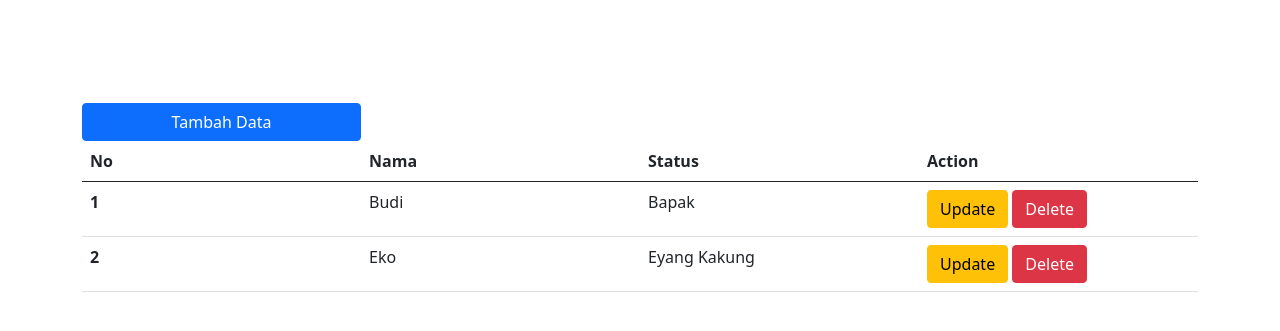
After one commit to mrrezkii/PHP-TugasPDO, a PHP site: page /index.php in a window 1280 px wide. The commit adds this page. Shown: the top 331 px of the page. Run offline with PHP 8.4, Linux system fonts and the light colour scheme.

Commit message:
Migration to php component

```diff
--- /dev/null
+++ b/component/head.php
@@ -0,0 +1,8 @@
+<meta charset='utf-8'>
+<meta http-equiv='X-UA-Compatible' content='IE=edge'>
+<meta name='viewport' content='width=device-width, initial-scale=1'>
+<link rel="stylesheet" type="text/css" href="assets/css/style.css">
+<link href="https://cdn.jsdelivr.net/npm/bootstrap@5.0.2/dist/css/bootstrap.min.css" rel="stylesheet integrity="
+      sha384-EVSTQN3/azprG1Anm3QDgpJLIm9Nao0Yz1ztcQTwFspd3yD65VohhpuuCOmLASjC " crossorigin=" anonymous " type="
+text/css" />
+<link rel=" icon " type=" image/png " href="assets/images/logo-ead.png "/>
--- a/index.html
+++ b/index.php
@@ -2,14 +2,7 @@
 <html lang="en">
 
 <head>
-  <meta charset='utf-8'>
-  <meta http-equiv='X-UA-Compatible' content='IE=edge'>
-  <meta name='viewport' content='width=device-width, initial-scale=1'>
-  <link rel="stylesheet" type="text/css" href="assets/css/style.css">
-  <link href="https://cdn.jsdelivr.net/npm/bootstrap@5.0.2/dist/css/bootstrap.min.css" rel="stylesheet integrity="
-    sha384-EVSTQN3/azprG1Anm3QDgpJLIm9Nao0Yz1ztcQTwFspd3yD65VohhpuuCOmLASjC " crossorigin=" anonymous " type="
-    text/css" />
-  <link rel=" icon " type=" image/png " href="assets/images/logo-ead.png " />
+ <?php include "component/head.php"?>
 </head>
 
 <body>
```
